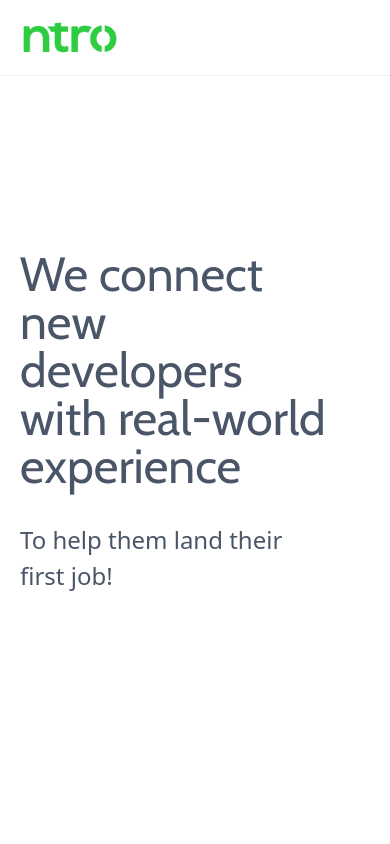
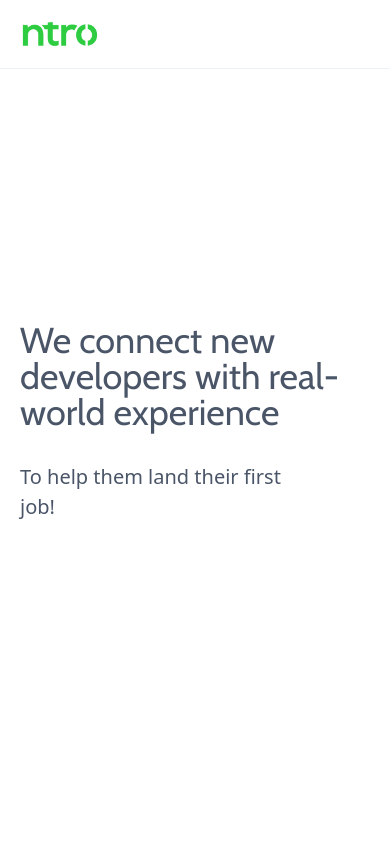
Before and after one commit to NtroDev/NtroDev.github.io, a Gatsby site: page / in a window 390 px wide. Shown: the top 844 px of the page. Built offline with nearby package versions, Linux system fonts and the light colour scheme; Gatsby itself is replaced by a stand-in of ours.

Commit message:
Reduced font sizes of hero

```diff
--- a/src/pages/index.js
+++ b/src/pages/index.js
@@ -9,12 +9,12 @@ const HomePage = () => (
   <div>
     <div id="home-hero" className="bg-brand h-screen">
       <div className="p-5 sm:px-20 absolute border-b border-gray-200 w-full">
-        <img src={ntroLogo} alt="Ntro" width="100" />
+        <img src={ntroLogo} alt="Ntro" width="80" />
       </div>
       <div className="p-5 sm:px-20 flex items-center h-full">
-        <div className="pr-10 sm:w-3/4 text-gray-700">
-          <h1 className="text-5xl sm:text-6xl leading-none mb-8 sm:mb-10">We connect new developers with real-world experience</h1>
-          <p className="text-2xl font-light">To help them land their first job!</p>
+        <div className="sm:w-3/4 text-gray-700">
+          <h1 className="text-4xl sm:text-6xl leading-none mb-8 sm:mb-10">We connect new developers with real-world experience</h1>
+          <p className="text-xl mr-20 sm:mr-0 sm:text-2xl font-light">To help them land their first job!</p>
         </div>
       </div>
     </div>
```
